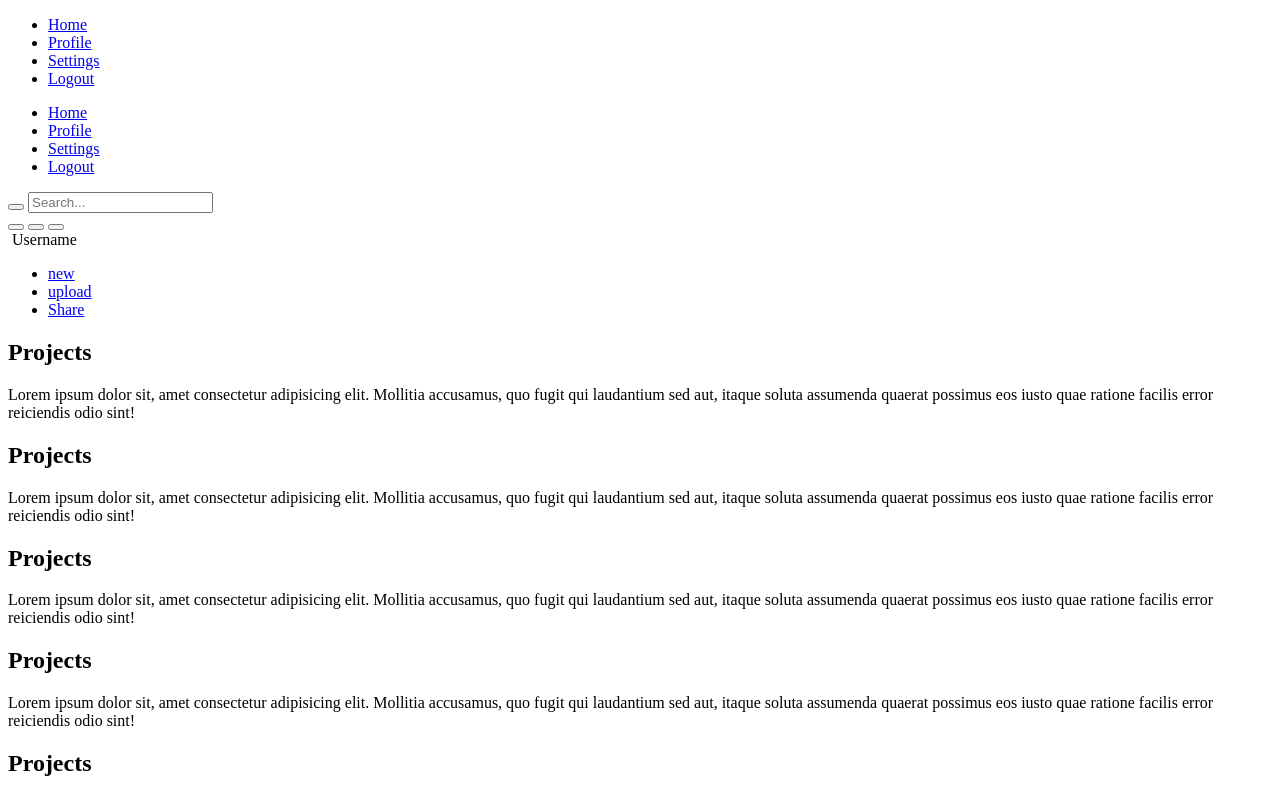
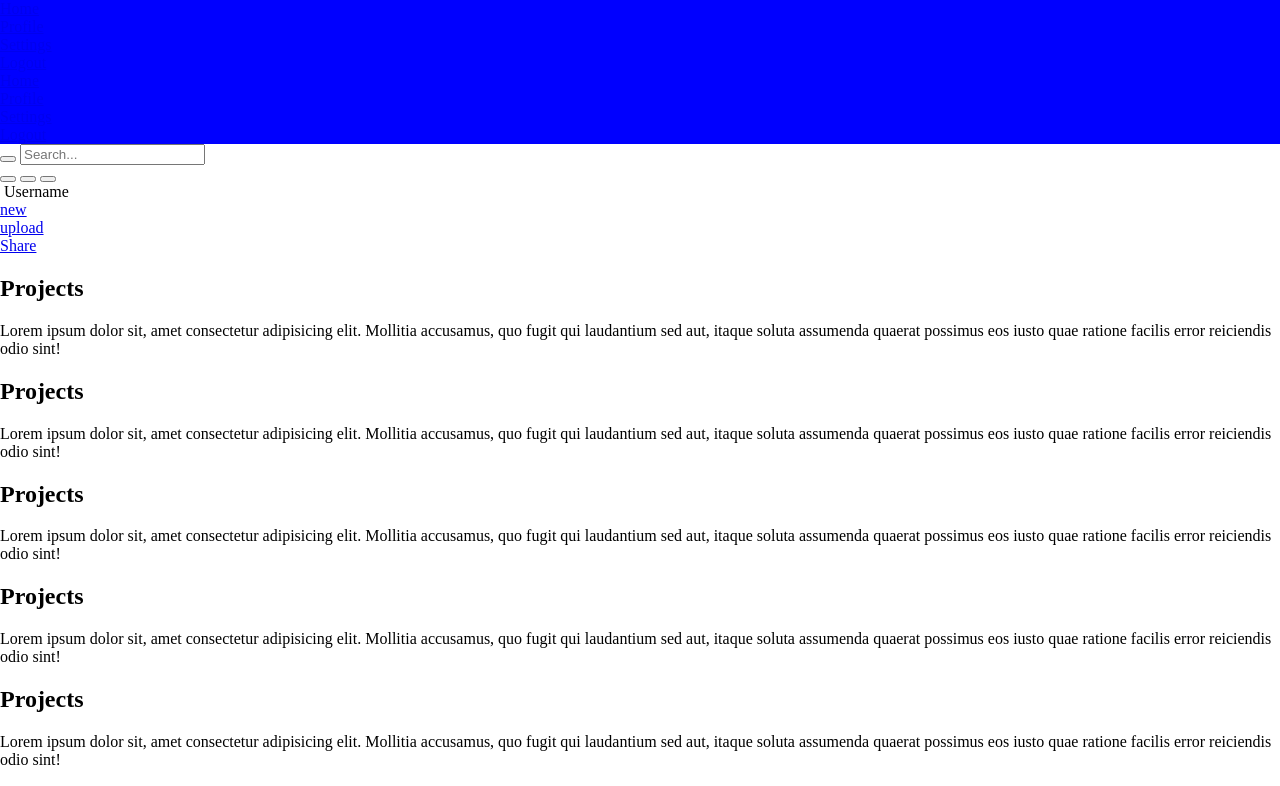
Before and after one commit to alfa33333/odin-dashboard, a plain HTML site: page index.html in a window 1280 px wide. Shown: the top 786 px of the page. Drawn offline with Linux system fonts and the light colour scheme.

Commit message:
add a reset of styles

```diff
--- a/index.html
+++ b/index.html
@@ -3,10 +3,11 @@
 <head>
     <meta charset="UTF-8">
     <meta name="viewport" content="width=device-width, initial-scale=1.0">
+    <link rel="stylesheet" href="styles.css">
     <title>Dashboard</title>
 </head>
 <body>
-    <aside class="Sidebar">
+    <div class="sidebar">
         <nav>
             <ul>
                 <li><a href="#home">Home</a></li>
@@ -23,7 +24,7 @@
                 <li><a href="#logout">Logout</a></li>
             </ul>
         </nav>
-    </aside>
+    </div>
     <header>
         <div>
             <div>
--- /dev/null
+++ b/styles.css
@@ -0,0 +1,15 @@
+
+/* Reset some default styles */
+html, body,
+ul, aside {
+	margin: 0;
+	padding: 0;
+	border: 0;
+	font-size: 100%;
+	font: inherit;
+	vertical-align: baseline;
+}
+
+.sidebar {
+    background: blue;
+}
```
